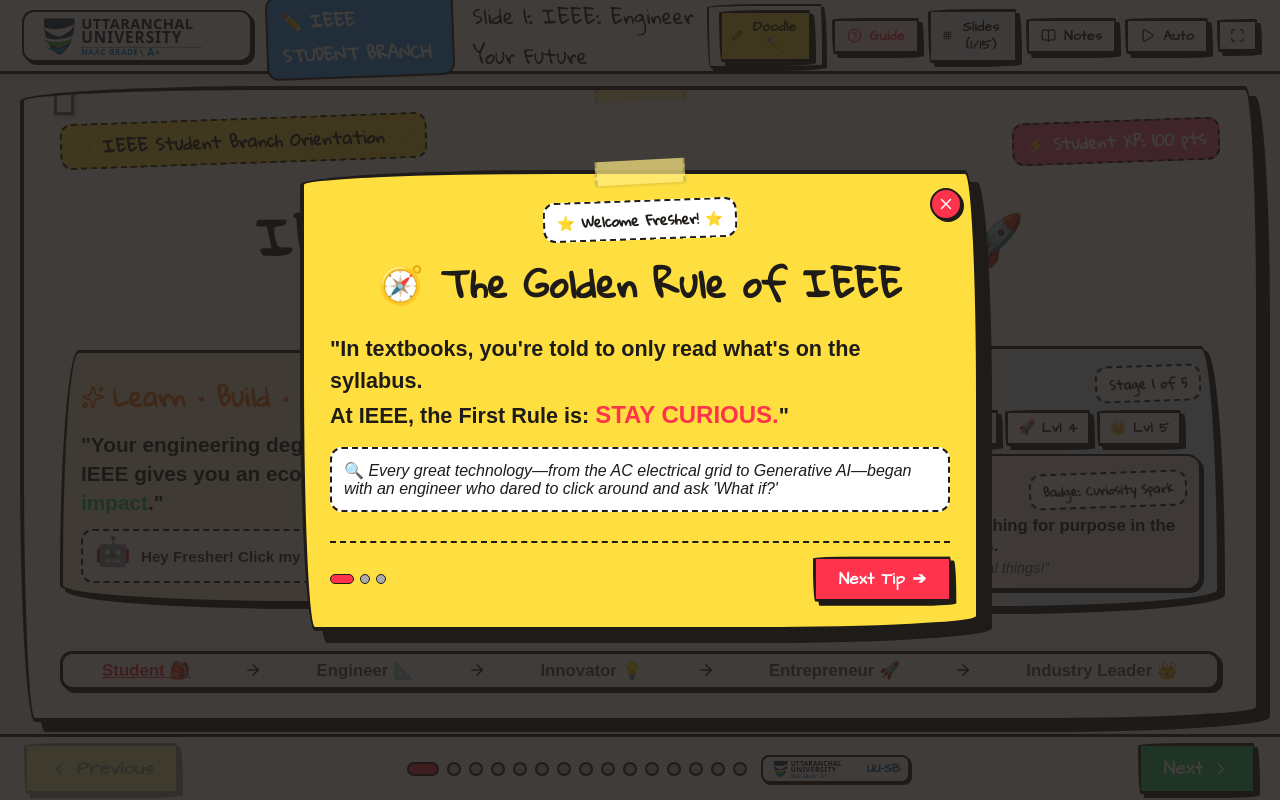
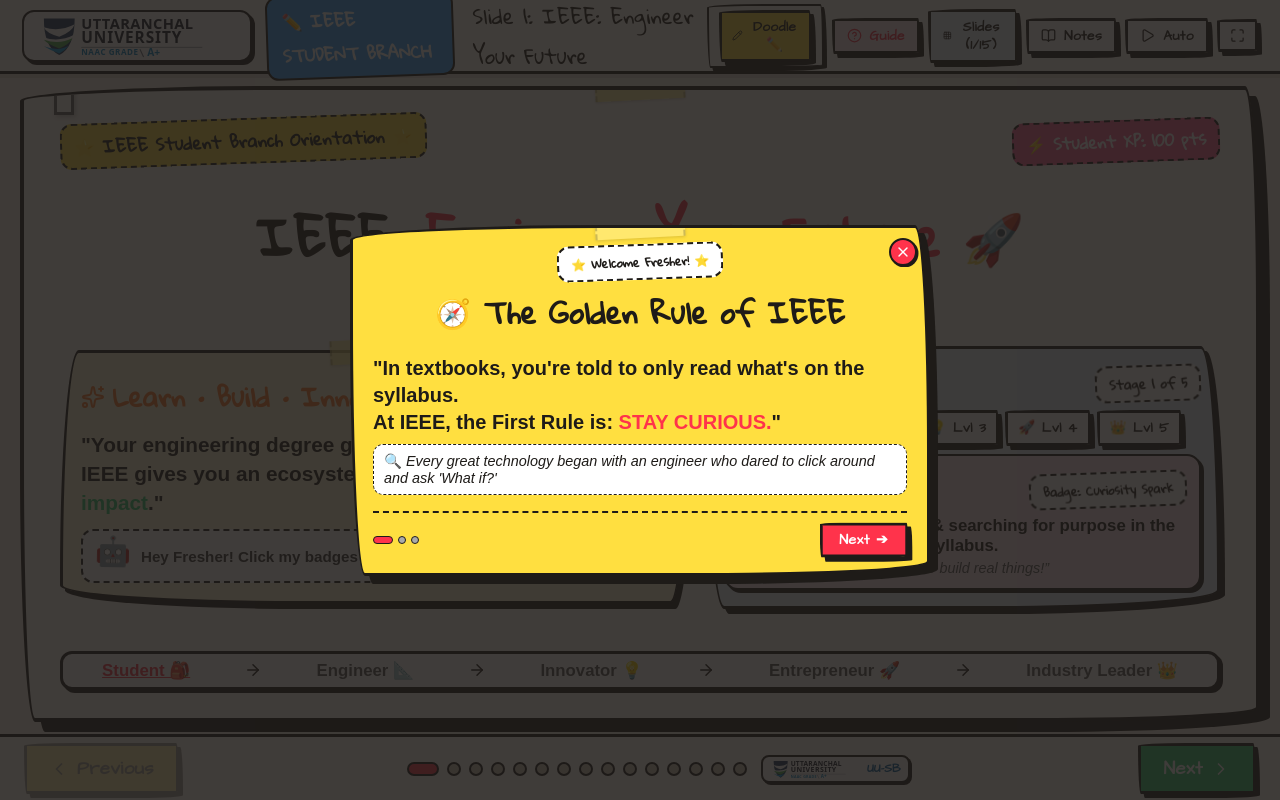
Before and after one commit to BiswadeepInfinity/IEEE-Website, a React (Vite) app: page / in a window 1280 px wide. Built offline with nearby package versions, Linux system fonts and the light colour scheme; a web font is replaced by a local one.

Commit message:
Fix onboarding guide modal height & font scaling to fit perfectly on landscape smartphones without clipping

```diff
--- a/src/components/TutorialModal.jsx
+++ b/src/components/TutorialModal.jsx
@@ -15,12 +15,12 @@
       color: "#ffdf40",
       content: (
         <div>
-          <p style={{ fontSize: '1.35rem', lineHeight: '1.5', fontFamily: 'var(--font-comic)', fontWeight: 600 }}>
+          <p style={{ fontSize: 'clamp(0.95rem, 2.5vw, 1.25rem)', lineHeight: '1.35', fontFamily: 'var(--font-comic)', fontWeight: 600 }}>
             "In textbooks, you're told to only read what's on the syllabus.<br/>
-            <strong>At IEEE, the First Rule is: <span style={{ color: '#ff334b', fontSize: '1.5rem', fontWeight: 800 }}>STAY CURIOUS.</span></strong>"
+            <strong>At IEEE, the First Rule is: <span style={{ color: '#ff334b', fontWeight: 800 }}>STAY CURIOUS.</span></strong>"
           </p>
-          <div style={{ marginTop: '14px', background: '#fff', padding: '12px', borderRadius: '12px', border: '2px dashed #1e1b18' }}>
-            🔍 <em>Every great technology—from the AC electrical grid to Generative AI—began with an engineer who dared to click around and ask 'What if?'</em>
+          <div style={{ marginTop: '8px', background: '#fff', padding: '8px 10px', borderRadius: '10px', border: '1.5px dashed #1e1b18', fontSize: 'clamp(0.75rem, 2vw, 0.9rem)' }}>
+            🔍 <em>Every great technology began with an engineer who dared to click around and ask 'What if?'</em>
           </div>
         </div>
       )
@@ -32,21 +32,21 @@
       color: "#e8f5ff",
       content: (
         <div>
-          <p style={{ fontSize: '1.2rem', lineHeight: '1.45', fontWeight: 600 }}>
-            Almost every box, scientist portrait, and badge contains <strong>interactive surprises and hidden rewards</strong>:
+          <p style={{ fontSize: 'clamp(0.85rem, 2.2vw, 1.1rem)', lineHeight: '1.35', fontWeight: 600 }}>
+            Almost every card and portrait contains <strong>interactive surprises</strong>:
           </p>
-          <div style={{ display: 'grid', gridTemplateColumns: '1fr 1fr', gap: '8px', marginTop: '10px' }}>
-            <div style={{ background: '#fff', padding: '8px 12px', borderRadius: '10px', border: '2px solid #1e1b18', fontSize: '0.95rem' }}>
-              <strong>✏️ Live Doodler:</strong> Draw notes or circle keywords right over the slide!
+          <div style={{ display: 'grid', gridTemplateColumns: '1fr 1fr', gap: '6px', marginTop: '8px', fontSize: 'clamp(0.7rem, 1.8vw, 0.85rem)' }}>
+            <div style={{ background: '#fff', padding: '6px 8px', borderRadius: '8px', border: '1.5px solid #1e1b18' }}>
+              <strong>✏️ Live Doodler:</strong> Draw notes on slide!
             </div>
-            <div style={{ background: '#fff', padding: '8px 12px', borderRadius: '10px', border: '2px solid #1e1b18', fontSize: '0.95rem' }}>
-              <strong>🔬 Scientist Bios:</strong> Click Tesla, Edison & Bell on Slide 4 for their IEEE history!
+            <div style={{ background: '#fff', padding: '6px 8px', borderRadius: '8px', border: '1.5px solid #1e1b18' }}>
+              <strong>🔬 Scientist Bios:</strong> Click Tesla, Edison & Bell!
             </div>
-            <div style={{ background: '#fff', padding: '8px 12px', borderRadius: '10px', border: '2px solid #1e1b18', fontSize: '0.95rem' }}>
-              <strong>🛠️ Lab Simulators:</strong> Click workshop cards to level up your Industry Readiness!
+            <div style={{ background: '#fff', padding: '6px 8px', borderRadius: '8px', border: '1.5px solid #1e1b18' }}>
+              <strong>🛠️ Lab Simulators:</strong> Click workshop cards!
             </div>
-            <div style={{ background: '#fff', padding: '8px 12px', borderRadius: '10px', border: '2px solid #1e1b18', fontSize: '0.95rem' }}>
-              <strong>🧹 Eraser Wipe:</strong> Real rubber crumbs fly whenever you change slides!
+            <div style={{ background: '#fff', padding: '6px 8px', borderRadius: '8px', border: '1.5px solid #1e1b18' }}>
+              <strong>🧹 Eraser Wipe:</strong> Real rubber crumbs sweep!
             </div>
           </div>
         </div>
@@ -59,14 +59,13 @@
       color: "#e6fcf2",
       content: (
         <div style={{ textAlign: 'center' }}>
-          <div style={{ fontSize: '3rem', margin: '4px 0' }} className="pop-pulse">🦁</div>
-          <h3 style={{ fontFamily: 'var(--font-cray)', fontSize: '1.8rem', color: '#1e1b18' }}>
+          <h3 style={{ fontFamily: 'var(--font-cray)', fontSize: 'clamp(1.1rem, 3vw, 1.5rem)', color: '#1e1b18' }}>
             Don't just watch. <span style={{ color: '#ff334b' }}>Interact.</span>
           </h3>
-          <p style={{ fontSize: '1.2rem', marginTop: '8px', fontWeight: 600 }}>
-            Use your mouse or keyboard (<strong>Arrow keys</strong>, <strong>'N' for Speaker Notes</strong>, <strong>'F' for Fullscreen</strong>).
+          <p style={{ fontSize: 'clamp(0.85rem, 2vw, 1.05rem)', marginTop: '4px', fontWeight: 600 }}>
+            Use your mouse, touch, or keyboard arrows to navigate.
           </p>
-          <div style={{ marginTop: '12px', color: '#ff7828', fontWeight: 800, fontSize: '1.1rem' }}>
+          <div style={{ marginTop: '8px', color: '#ff7828', fontWeight: 800, fontSize: 'clamp(0.8rem, 2vw, 1rem)' }}>
             👉 "Curiosity is the engine of innovation."
           </div>
         </div>
@@ -78,7 +77,7 @@
     if (step < tutorialSteps.length - 1) {
       setStep(prev => prev + 1);
     } else {
-      confetti({ particleCount: 80, spread: 70, origin: { y: 0.6 } });
+      confetti({ particleCount: 60, spread: 60, origin: { y: 0.6 } });
       onClose();
     }
   };
@@ -90,23 +89,30 @@
       left: 0,
       width: '100vw',
       height: '100vh',
+      height: '100dvh',
       background: 'rgba(30, 27, 24, 0.85)',
       zIndex: 4000,
       display: 'flex',
       justifyContent: 'center',
       alignItems: 'center',
-      padding: '20px'
+      padding: '10px'
     }}>
       <div
         className="sketch-box"
         style={{
           width: '95%',
-          maxWidth: '680px',
+          maxWidth: '580px',
+          maxHeight: '92vh',
+          maxHeight: '92dvh',
           background: tutorialSteps[step].color,
-          padding: '26px',
+          padding: '16px 20px',
           position: 'relative',
-          boxShadow: '12px 12px 0px #1e1b18',
-          border: '4px solid #1e1b18'
+          boxShadow: '8px 8px 0px #1e1b18',
+          border: '3.5px solid #1e1b18',
+          overflowY: 'auto',
+          display: 'flex',
+          flexDirection: 'column',
+          justifyContent: 'space-between'
         }}
       >
         <div className="tape-top"></div>
@@ -116,64 +122,65 @@
           onClick={onClose}
           style={{
             position: 'absolute',
-            top: '14px',
-            right: '14px',
+            top: '10px',
+            right: '10px',
             background: '#ff334b',
             color: 'white',
             border: '2px solid #1e1b18',
             borderRadius: '50%',
-            width: '32px',
-            height: '32px',
+            width: '28px',
+            height: '28px',
             cursor: 'pointer',
             display: 'flex',
             alignItems: 'center',
             justifyContent: 'center',
-            boxShadow: '2px 2px 0px #1e1b18'
+            boxShadow: '1.5px 1.5px 0px #1e1b18',
+            zIndex: 10
           }}
           title="Skip Tutorial"
         >
-          <X size={18} />
+          <X size={16} />
         </button>
 
         {/* Modal Top Header */}
-        <div style={{ textAlign: 'center', marginBottom: '14px' }}>
-          <div className="sketch-badge" style={{ background: '#fff', fontSize: '0.9rem', marginBottom: '6px' }}>
+        <div style={{ textAlign: 'center', marginBottom: '8px' }}>
+          <div className="sketch-badge" style={{ background: '#fff', fontSize: '0.75rem', marginBottom: '4px' }}>
             {tutorialSteps[step].badge}
           </div>
-          <h2 style={{ fontFamily: 'var(--font-cray)', fontSize: '2.3rem', color: '#1e1b18' }}>
+          <h2 style={{ fontFamily: 'var(--font-cray)', fontSize: 'clamp(1.2rem, 3.5vw, 1.8rem)', color: '#1e1b18' }}>
             {tutorialSteps[step].icon} {tutorialSteps[step].title}
           </h2>
         </div>
 
         {/* Step Content */}
-        <div style={{ minHeight: '190px' }}>
+        <div style={{ margin: '6px 0', flex: 1 }}>
           {tutorialSteps[step].content}
         </div>
 
         {/* Modal Footer Controls */}
-        <div style={{ display: 'flex', justifyContent: 'space-between', alignItems: 'center', marginTop: '18px', borderTop: '2.5px dashed #1e1b18', paddingTop: '14px' }}>
-          <div style={{ display: 'flex', gap: '6px' }}>
+        <div style={{ display: 'flex', justifyContent: 'space-between', alignItems: 'center', marginTop: '10px', borderTop: '2px dashed #1e1b18', paddingTop: '10px' }}>
+          <div style={{ display: 'flex', gap: '5px' }}>
             {tutorialSteps.map((_, i) => (
               <div
                 key={i}
                 style={{
-                  width: step === i ? '24px' : '10px',
-                  height: '10px',
-                  borderRadius: '5px',
+                  width: step === i ? '20px' : '8px',
+                  height: '8px',
+                  borderRadius: '4px',
                   background: step === i ? '#ff334b' : '#aaa',
-                  border: '1.5px solid #1e1b18',
+                  border: '1px solid #1e1b18',
                   transition: 'all 0.2s ease'
                 }}
               />
             ))}
           </div>
 
-          <div style={{ display: 'flex', gap: '10px' }}>
+          <div style={{ display: 'flex', gap: '8px' }}>
             {step > 0 && (
               <button
                 onClick={() => setStep(prev => prev - 1)}
                 className="sketch-btn"
-                style={{ padding: '8px 16px', fontSize: '0.9rem', background: '#fff' }}
+                style={{ padding: '5px 12px', fontSize: '0.8rem', background: '#fff' }}
               >
                 Back
               </button>
@@ -181,9 +188,9 @@
             <button
               onClick={handleNext}
               className="sketch-btn pop-pulse"
-              style={{ padding: '8px 22px', fontSize: '1rem', background: '#ff334b', color: '#fff' }}
+              style={{ padding: '5px 16px', fontSize: '0.85rem', background: '#ff334b', color: '#fff' }}
             >
-              {step === tutorialSteps.length - 1 ? "🚀 Let's Explore!" : "Next Tip ➔"}
+              {step === tutorialSteps.length - 1 ? "🚀 Let's Go!" : "Next ➔"}
             </button>
           </div>
         </div>
```
